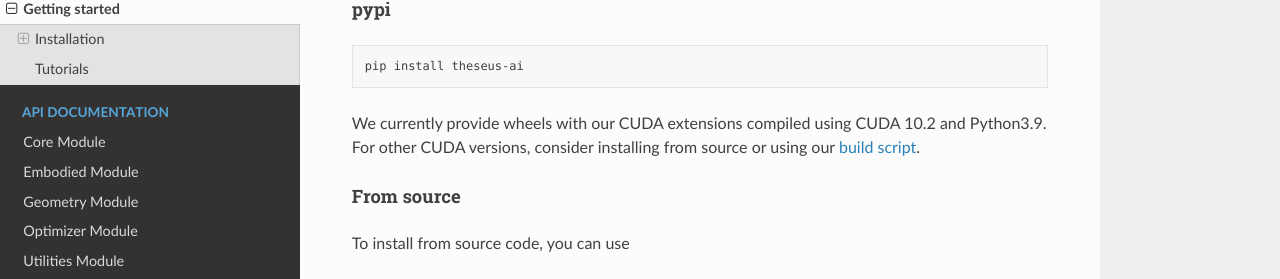
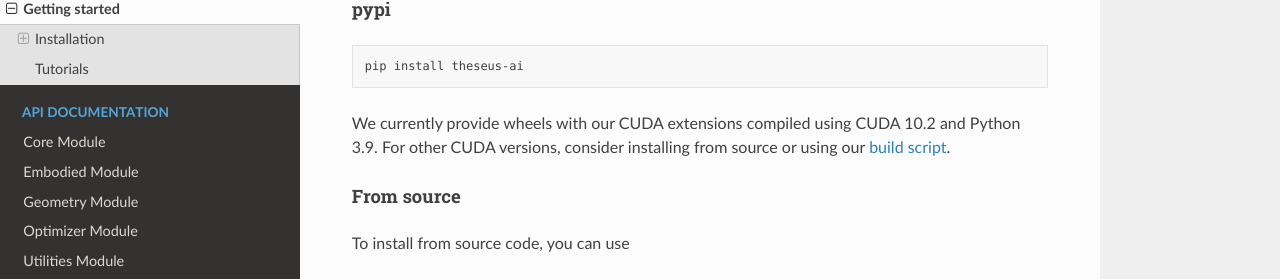
Before and after one commit to facebookresearch/theseus, a Sphinx documentation site: the page built from docs/source/getting-started.rst, in a window 1280 px wide and 900 px high, scrolled down 457 px. Shown: the part 144-423 px from the top of the window. Built offline with Sphinx 7.4.7 and the Read the Docs theme 2.0.0, drawn with Linux system fonts in a browser that asks for light colours.

```diff
--- a/docs/source/getting-started.rst
+++ b/docs/source/getting-started.rst
@@ -23,7 +23,7 @@ pypi
 
     pip install theseus-ai
 
-We currently provide wheels with our CUDA extensions compiled using CUDA 10.2 and Python3.9.
+We currently provide wheels with our CUDA extensions compiled using CUDA 10.2 and Python 3.9.
 For other CUDA versions, consider installing from source or using our
 `build script <https://github.com/facebookresearch/theseus/blob/main/build_scripts/build_wheel.sh>`_.
 
```
Also changed, not shown: README.md (+1 -1 lines), 1 other file.
